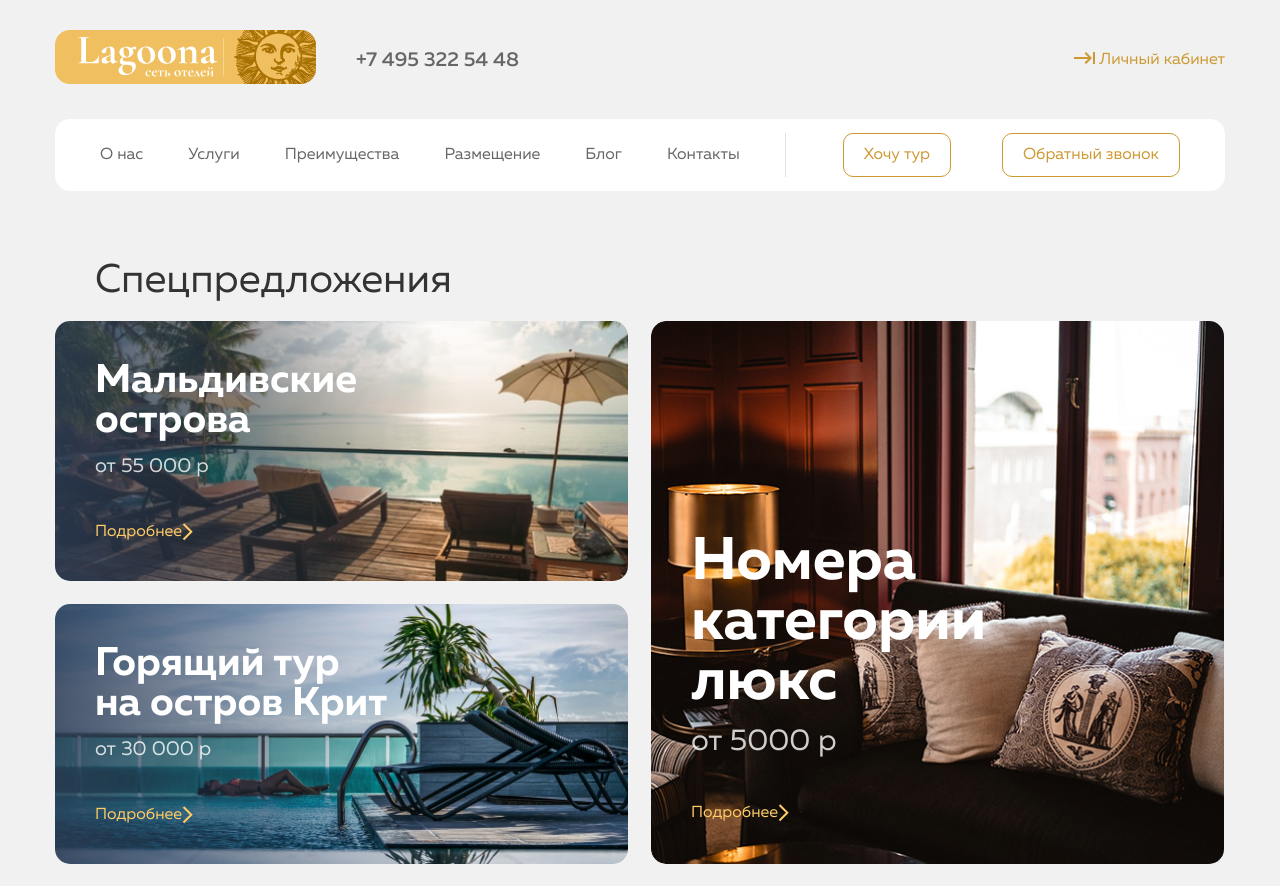
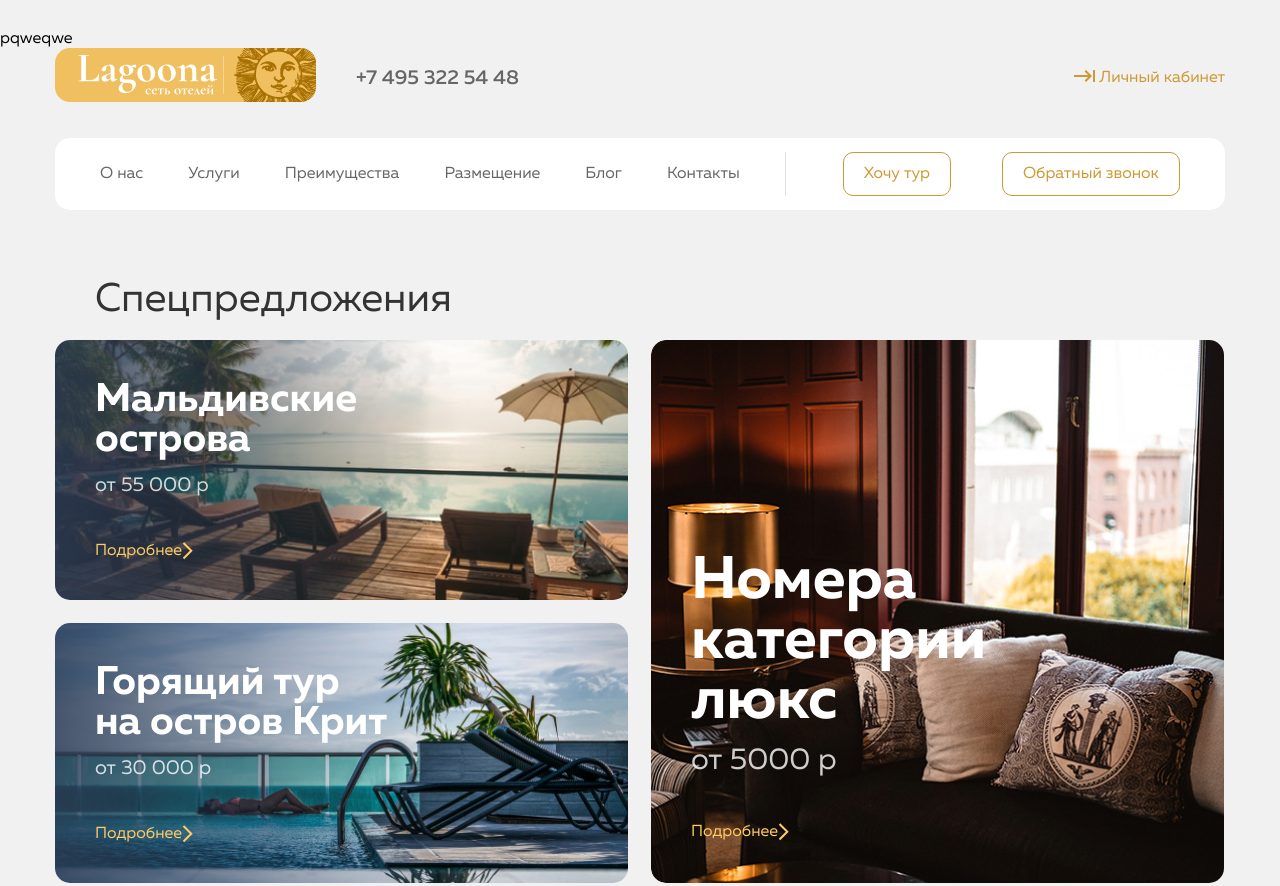
Before and after one commit to AlPichDev/Hotels, a plain HTML site: page index.html in a window 1280 px wide. Shown: the top 886 px of the page. Drawn offline with Linux system fonts and the light colour scheme.

Commit message:
2snd commit

```diff
--- a/index.html
+++ b/index.html
@@ -10,6 +10,7 @@
 </head>
 <body>
   <header class="header">
+    pqweqwe
     <div class="container">
       <div class="section-header__top header-top flex">
         <a href="#" class="logo">
```
